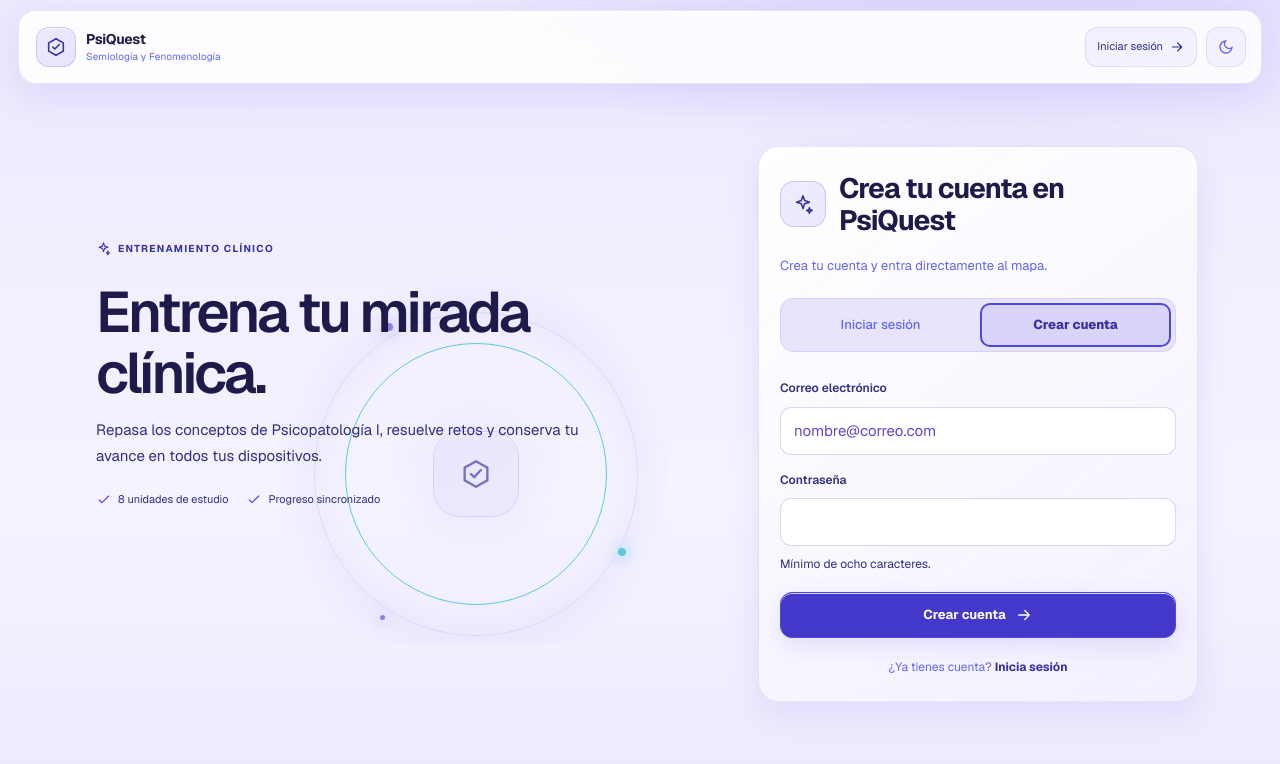
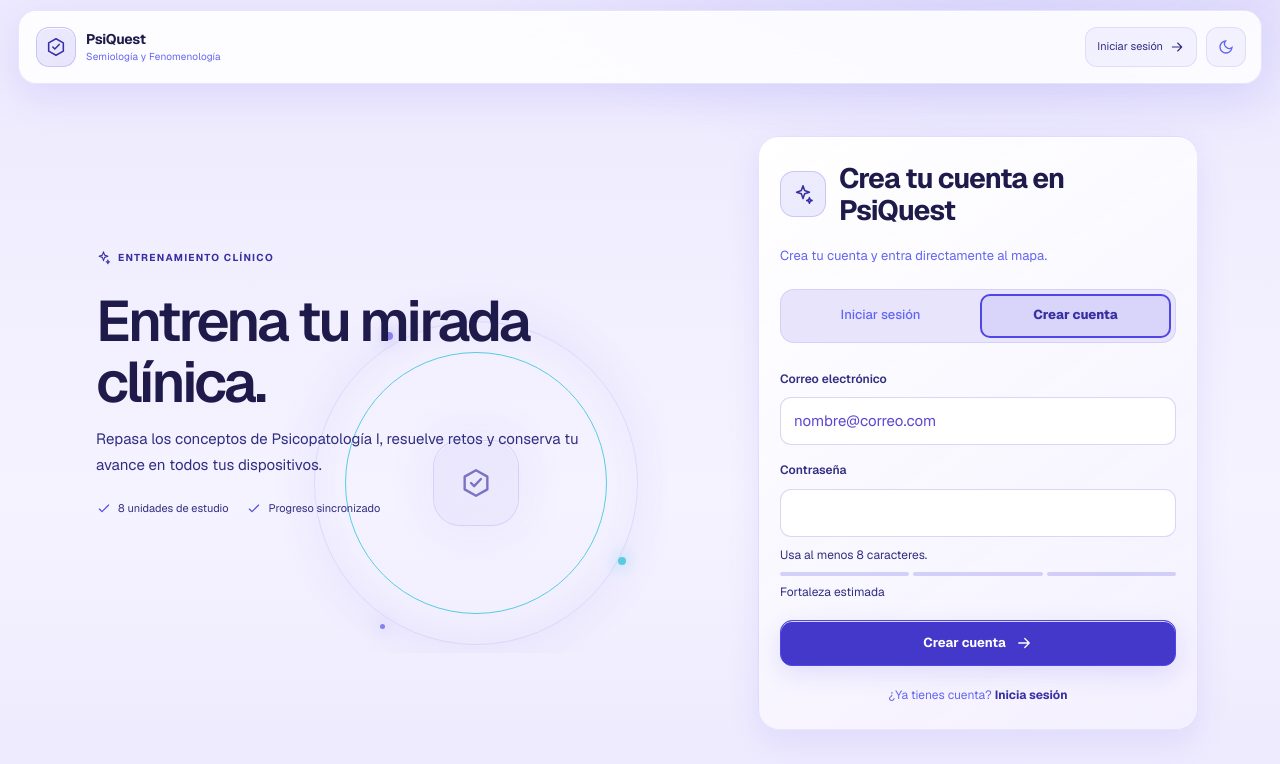
Before and after one commit to mintriago123/app_psyco, a Next.js app: page /register in a window 1280 px wide. Shown: the top 764 px of the page. Built offline with nearby package versions, Linux system fonts and the light colour scheme; no server answers.

Commit message:
feat(auth): add sign-up password guidance

```diff
--- a/src/components/AuthPanel.css
+++ b/src/components/AuthPanel.css
@@ -61,6 +61,40 @@
   font-size: 12px;
 }
 
+.auth-field-error {
+  color: var(--rose-text);
+}
+
+.auth-password-guide {
+  display: grid;
+  gap: 5px;
+}
+
+.auth-password-meter {
+  display: grid;
+  grid-template-columns: repeat(3, minmax(0, 1fr));
+  gap: 4px;
+  margin: 3px 0 2px;
+}
+
+.auth-password-meter > span {
+  min-height: 4px;
+  border-radius: 999px;
+  background: var(--border-strong);
+}
+
+.auth-password-meter[data-strength="1"] > [data-active="true"] {
+  background: var(--rose-text);
+}
+
+.auth-password-meter[data-strength="2"] > [data-active="true"] {
+  background: var(--amber);
+}
+
+.auth-password-meter[data-strength="3"] > [data-active="true"] {
+  background: var(--violet);
+}
+
 @media (min-width: 760px) {
   .auth-access-card {
     grid-column: 2;
--- a/src/components/AuthPanel.tsx
+++ b/src/components/AuthPanel.tsx
@@ -12,6 +12,24 @@ interface AuthPanelProps {
 }
 
 const MIN_PASSWORD_LENGTH = 8;
+const PASSWORD_STRENGTH_LABELS = ["", "Débil", "Media", "Fuerte"] as const;
+
+function getPasswordStrength(password: string) {
+  if (!password) return 0;
+
+  const normalized = password.normalize("NFKC").toLowerCase();
+  const diversity = new Set(normalized).size;
+  const predictable =
+    /^(?:password|contrase[ñn]a|qwerty|12345678|abcdefgh)[\p{N}\p{P}\p{S}]*$/u.test(normalized) ||
+    /^([\s\S]{1,4})\1+$/u.test(normalized);
+  if (password.length < MIN_PASSWORD_LENGTH || diversity < 4 || predictable) return 1;
+
+  const characterTypes = [/\p{L}/u, /\p{Lu}/u, /\p{N}/u, /[\p{P}\p{S}]/u]
+    .filter((pattern) => pattern.test(password)).length;
+  if (diversity >= 8 && (password.length >= 20 || (password.length >= 14 && characterTypes >= 3))) return 3;
+
+  return password.length >= 12 || characterTypes >= 3 ? 2 : 1;
+}
 
 function getAuthErrorMessage(error: Error): string {
   const code =
@@ -59,6 +77,8 @@ export function AuthPanel({ mode }: AuthPanelProps) {
   const router = useRouter();
   const { user, loading: sessionLoading, setSession } = useAppState();
   const [currentMode, setCurrentMode] = useState(mode);
+  const [passwordStrength, setPasswordStrength] = useState(0);
+  const [passwordTooShort, setPasswordTooShort] = useState(false);
   const [submitting, setSubmitting] = useState(false);
   const [error, setError] = useState<string | null>(null);
   const [needsSignIn, setNeedsSignIn] = useState(false);
@@ -119,6 +139,8 @@ export function AuthPanel({ mode }: AuthPanelProps) {
     if (submissionInFlight.current || nextMode === currentMode) return;
 
     setCurrentMode(nextMode);
+    setPasswordStrength(0);
+    setPasswordTooShort(false);
     setError(null);
     setNeedsSignIn(false);
     window.history.replaceState(null, "", nextMode === "register" ? "/register" : "/login");
@@ -256,15 +278,43 @@ export function AuthPanel({ mode }: AuthPanelProps) {
             <input
               key={currentMode}
               autoComplete={isRegister ? "new-password" : "current-password"}
-              aria-describedby={isRegister ? "auth-password-hint" : undefined}
+              aria-describedby={isRegister
+                ? `auth-password-hint auth-password-strength${passwordTooShort ? " auth-password-error" : ""}`
+                : undefined}
+              aria-invalid={passwordTooShort || undefined}
               id="auth-password"
               name="password"
               type="password"
               minLength={isRegister ? MIN_PASSWORD_LENGTH : undefined}
+              onChange={isRegister ? (event) => {
+                setPasswordStrength(getPasswordStrength(event.target.value));
+                setPasswordTooShort(false);
+              } : undefined}
+              onInvalid={isRegister ? (event) => {
+                if (!event.currentTarget.validity.tooShort) return;
+                event.preventDefault();
+                setPasswordTooShort(true);
+                event.currentTarget.focus();
+              } : undefined}
               readOnly={submitting}
               required
             />
-            {isRegister && <p id="auth-password-hint" className="auth-field-hint">Mínimo de ocho caracteres.</p>}
+            {isRegister && (
+              <div className="auth-password-guide">
+                <p id="auth-password-hint" className="auth-field-hint">Usa al menos {MIN_PASSWORD_LENGTH} caracteres.</p>
+                {passwordTooShort && (
+                  <p id="auth-password-error" className="auth-field-hint auth-field-error" role="alert">
+                    Tu contraseña debe tener al menos {MIN_PASSWORD_LENGTH} caracteres.
+                  </p>
+                )}
+                <div className="auth-password-meter" data-strength={passwordStrength} aria-hidden="true">
+                  {[1, 2, 3].map((level) => <span key={level} data-active={level <= passwordStrength} />)}
+                </div>
+                <p id="auth-password-strength" className="auth-field-hint" role="status">
+                  Fortaleza estimada{passwordStrength > 0 && <> <strong>{PASSWORD_STRENGTH_LABELS[passwordStrength]}</strong></>}
+                </p>
+              </div>
+            )}
             {!isRegister && (
               <button
                 ref={recoveryTriggerRef}
```
